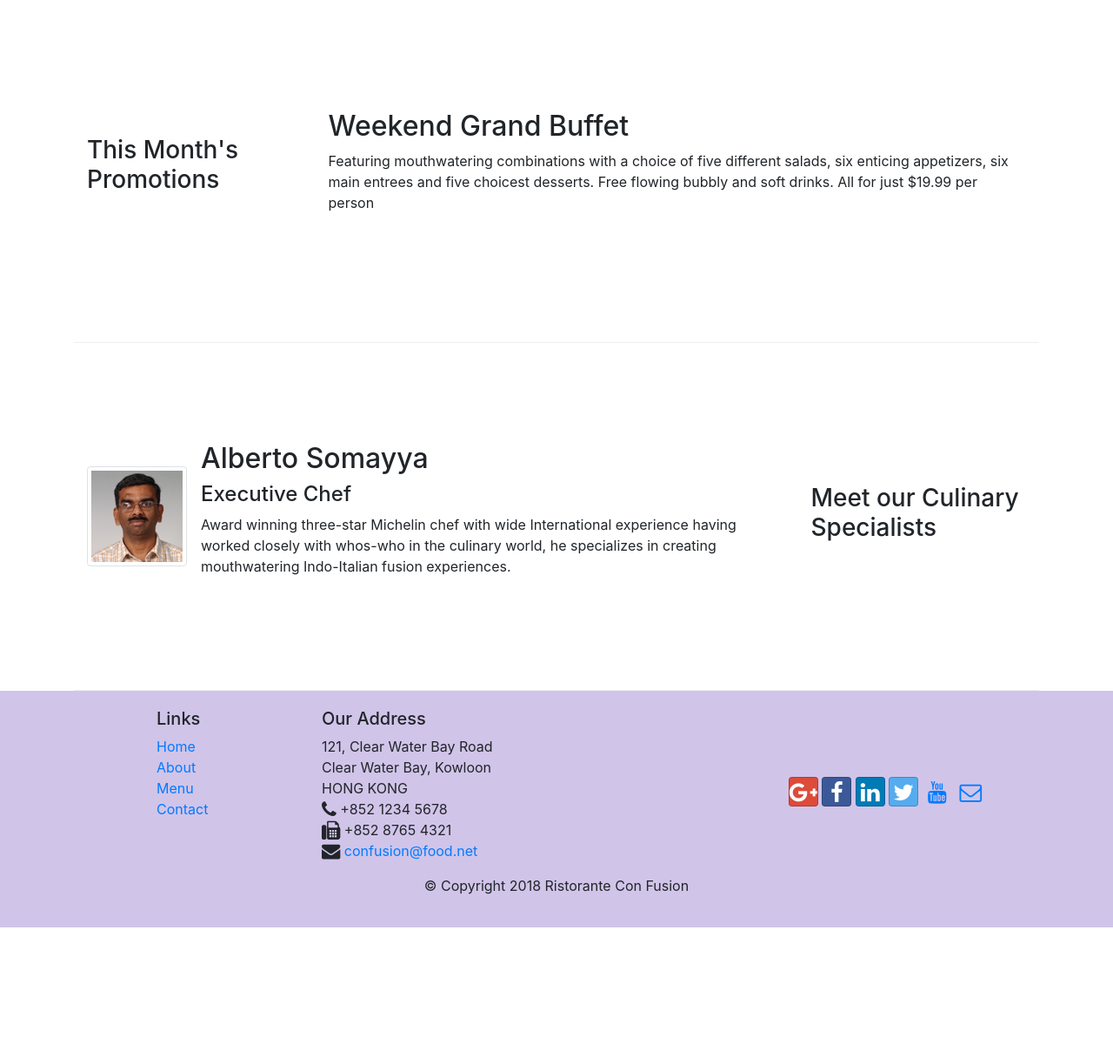
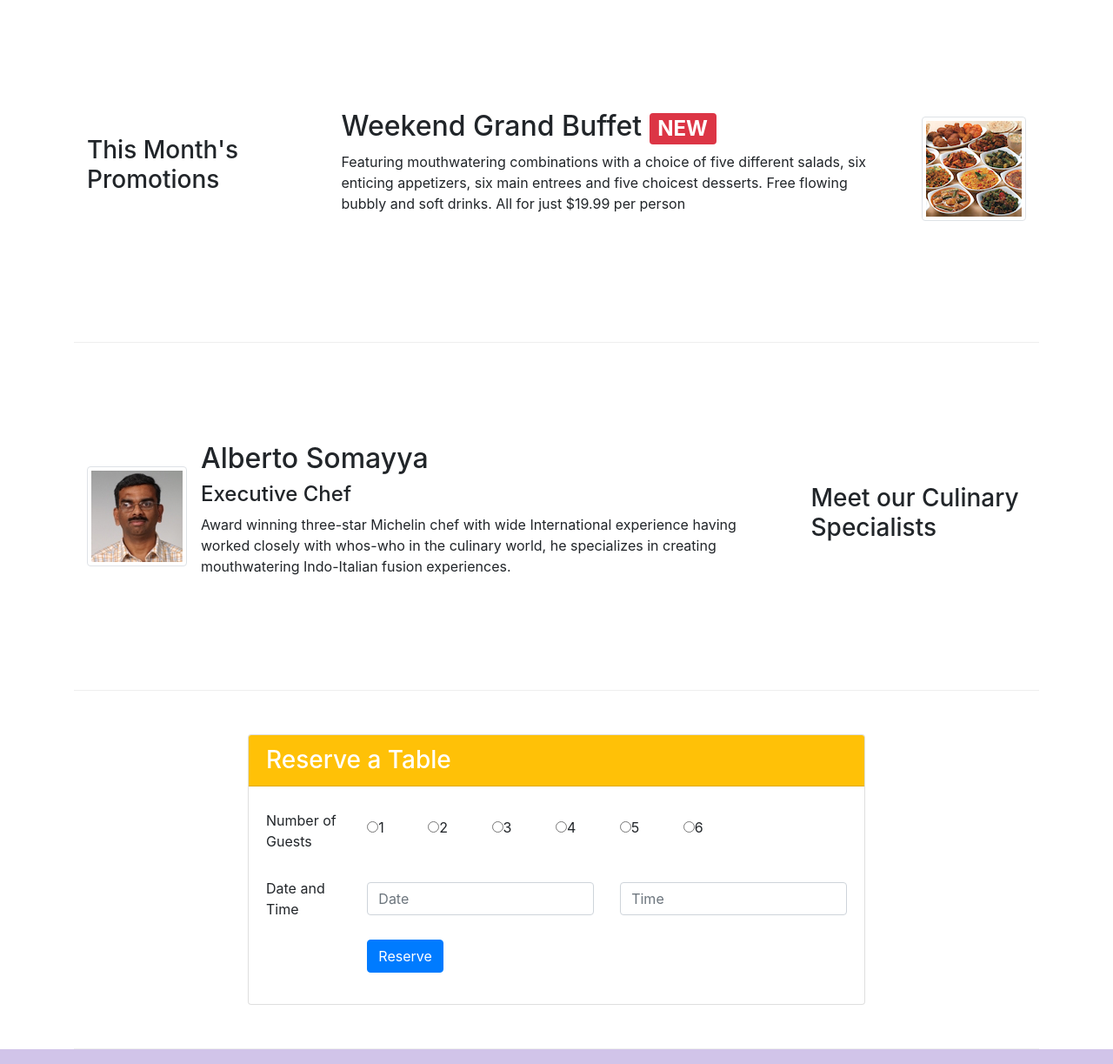
Before and after one commit to KalengaBwalya/conFusion, a website: page index.html in a window 1280 px wide. Shown: the part 740-1963 px from the top of the page at 87% size. Before the commit the page ends 1806 px from the top, so only its background shows below. Drawn offline with nearby package versions, Linux system fonts and the light colour scheme.

Commit message:
Assignment 2

```diff
--- a/index.html
+++ b/index.html
@@ -40,8 +40,15 @@
                         <h1>Ristorante con Fusion</h1>
                         <p>We take inspiration from the World's best cuisines, and create a unique fusion experience. Our lipsmacking creations will tickle your culinary senses!</p>
                     </div>
-                    <div class="col-12 col-sm align-self-center">
+                    <div class="col-12 col-sm-3 align-self-center">
                         <img src="img/logo.png" alt="logo" class="img-fluid">
+                    </div>
+                    <div class="col-12 col-sm-3 align-self-center">
+                        <a class="col-12 btn btn-default" href="#ReserveTableCard">
+                            <button type="button" class="btn btn-warning btn-block">
+                                <strong>Reserve Table</strong>
+                            </button>
+                        </a>
                     </div>
                 </div>
             </div>
@@ -69,9 +76,13 @@
                 <div class="col-12 col-sm-4 col-md-3">
                     <h3>This Month's Promotions</h3>
                 </div>
-                <div class="col col-sm col-md">
-                    <h2>Weekend Grand Buffet</h2>
-                    <p>Featuring mouthwatering combinations with a choice of five different salads, six enticing appetizers, six main entrees and five choicest desserts. Free flowing bubbly and soft drinks. All for just $19.99 per person </p>
+                <div class="media col col-sm col-md">
+                    <img class="d-flex ml-3 img-thumbnail align-self-center order-sm-last"
+                        src="img/buffet.png" alt="buffet">
+                    <div class="col col-sm col-md order-sm-first">
+                        <h2 class="mt-0">Weekend Grand Buffet <span class="badge badge-danger"> NEW</span></h2>
+                        <p>Featuring mouthwatering combinations with a choice of five different salads, six enticing appetizers, six main entrees and five choicest desserts. Free flowing bubbly and soft drinks. All for just $19.99 per person </p>
+                    </div>
                 </div>
             </div>
 
@@ -87,6 +98,46 @@
                             <h2>Alberto Somayya</h2>
                             <h4>Executive Chef</h4>
                             <p>Award winning three-star Michelin chef with wide International experience having worked closely with whos-who in the culinary world, he specializes in creating mouthwatering Indo-Italian fusion experiences. </p>
+                        </div>
+                    </div>
+                </div>
+            </div>
+            <div id="ReserveTableCard" class="row row-content align-items-center">
+                <div class="col-12 offset-sm-2 col-sm-8">
+                    <div class="card">
+                        <h3 class="card-header bg-warning text-white">Reserve a Table</h3>
+                        <div class="card-body">
+                            <form>
+                                <div class="form-group row align-items-center">
+                                    <label for="NumOfGuests" class="col-12 col-md-2 col-form-label">Number of Guests</label>
+                                    <div class=" col-md-10 radio">
+                                        <label class="radio-inline"><input type="radio" name="optradio">1</label>
+                                        <label class="offset-1 radio-inline"><input type="radio" name="optradio">2</label>
+                                        <label class="offset-1 radio-inline"><input type="radio" name="optradio">3</label>
+                                        <label class="offset-1 radio-inline"><input type="radio" name="optradio">4</label>
+                                        <label class="offset-1 radio-inline"><input type="radio" name="optradio">5</label>
+                                        <label class="offset-1 radio-inline"><input type="radio" name="optradio">6</label>
+                                    </div>
+                                </div>
+                                <div class="form-group row align-items-center">
+                                    <label for="datetime" class="col-12 col-md-2 col-form-label">Date and Time</label>
+                                    <div class="col-5">
+                                        <input type="text" class="form-control" id="date" name="date"
+                                        placeholder="Date">
+                                    </div>
+                                    <div class="col-5">
+                                        <input type="text" class="form-control" id="time" name="time"
+                                        placeholder="Time">
+                                    </div>
+                                </div>
+                                <div class="form-group row">
+                                    <div class="offset-md-2 col-md-10">
+                                        <button type="submit" class="btn btn-primary">
+                                            Reserve
+                                        </button>
+                                    </div>
+                                </div>
+                            </form>
                         </div>
                     </div>
                 </div>
```
Also changed, not shown: contactus.html (indentation only).
